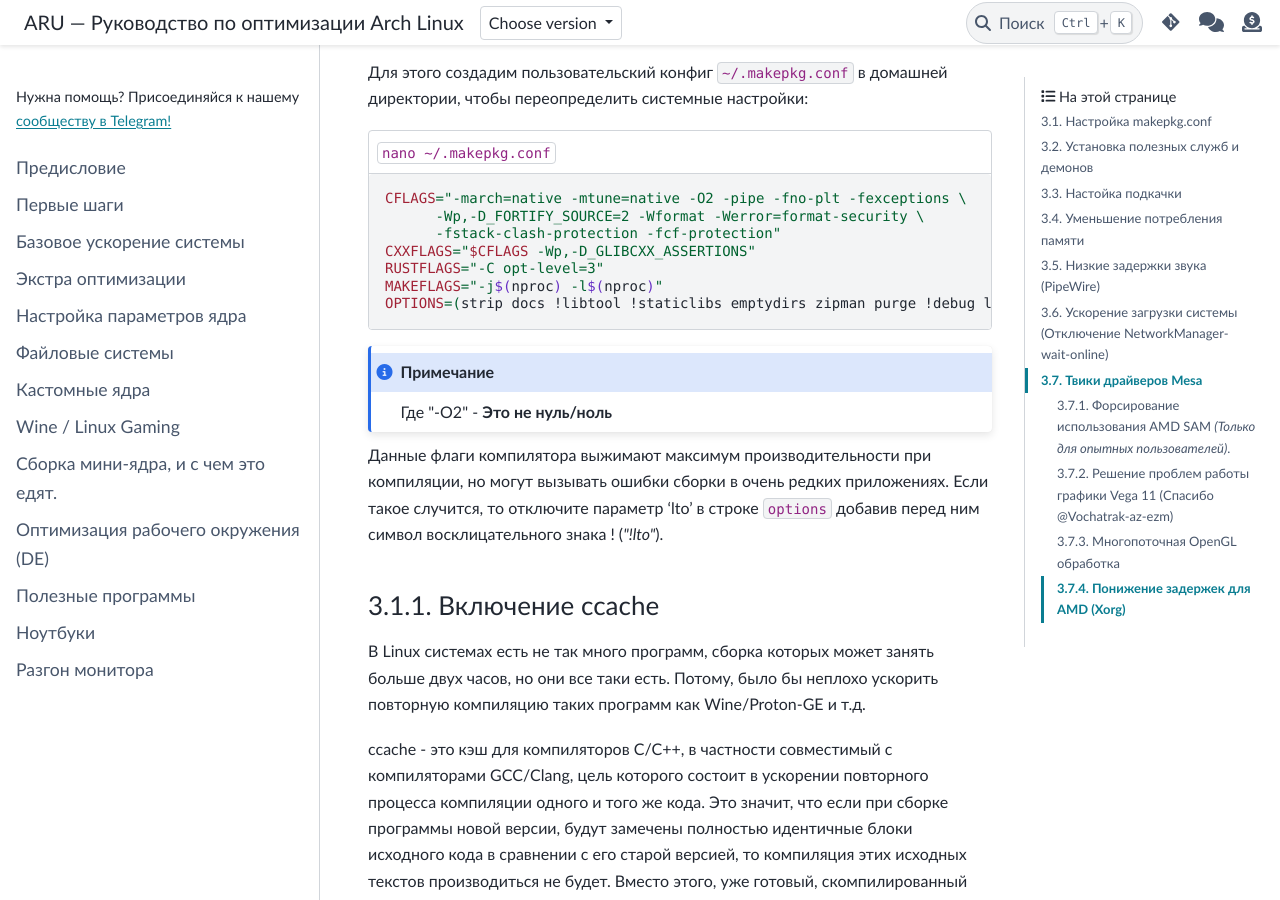
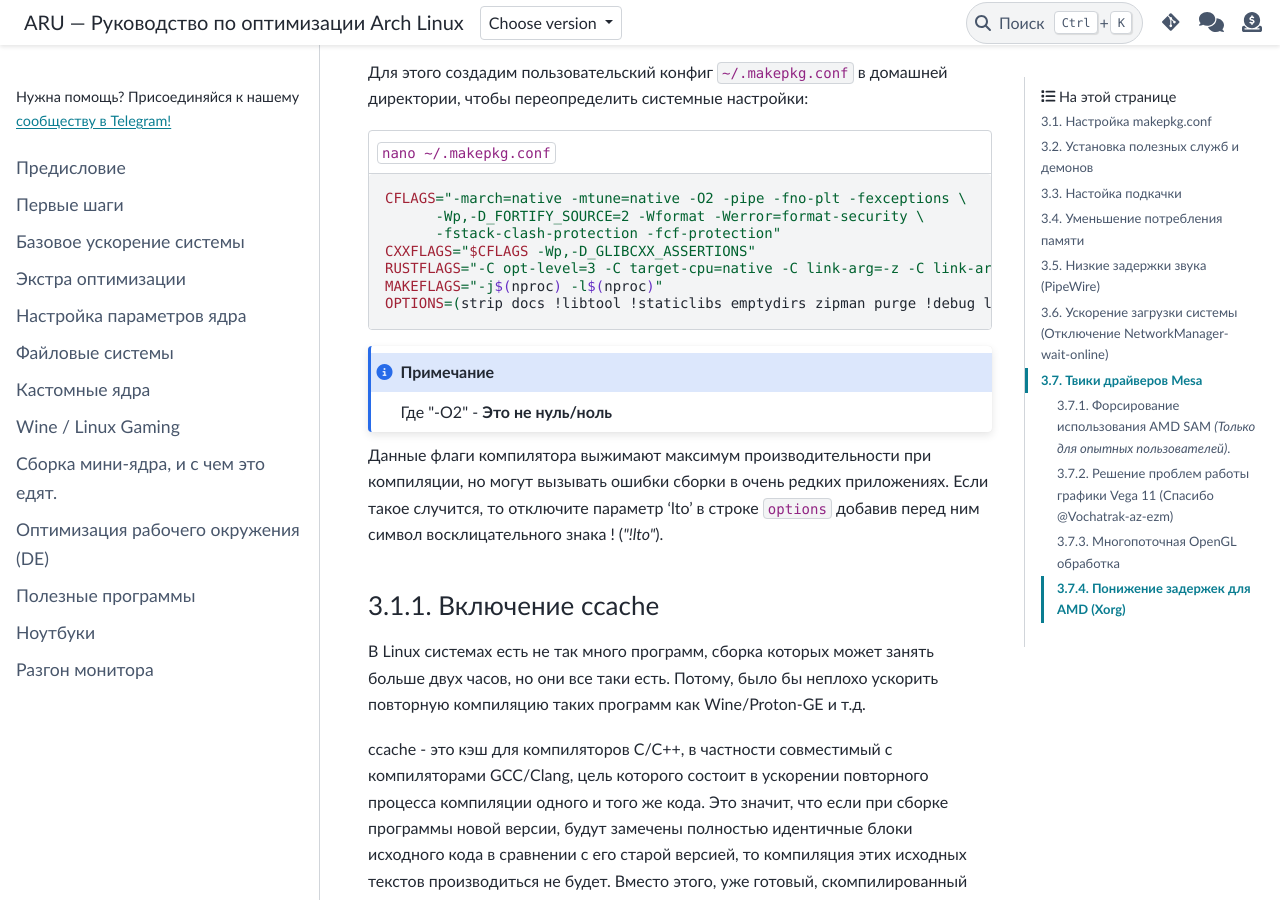
Before and after one commit to ventureoo/ARU, a Sphinx documentation site: the page built from docs/source/generic-system-acceleration.rst, in a window 1280 px wide and 900 px high, scrolled down 415 px. Built offline with Sphinx 7.4.7 and the PyData theme 0.15.4, drawn with Linux system fonts in a browser that asks for light colours; some of the changed text lies outside the part shown.

Commit message:
generic-system-acceleration: Add extra flags for Rust

```diff
--- a/docs/source/generic-system-acceleration.rst
+++ b/docs/source/generic-system-acceleration.rst
@@ -39,7 +39,7 @@ Arch Linux - это фундамент, и требуется уйма надс
         -Wp,-D_FORTIFY_SOURCE=2 -Wformat -Werror=format-security \
         -fstack-clash-protection -fcf-protection"
   CXXFLAGS="$CFLAGS -Wp,-D_GLIBCXX_ASSERTIONS"
-  RUSTFLAGS="-C opt-level=3"
+  RUSTFLAGS="-C opt-level=3 -C target-cpu=native -C link-arg=-z -C link-arg=pack-relative-relocs"
   MAKEFLAGS="-j$(nproc) -l$(nproc)"
   OPTIONS=(strip docs !libtool !staticlibs emptydirs zipman purge !debug lto)
 
```
Also changed, not shown: other parts of docs/source/generic-system-acceleration.rst (+1 -1 lines).
